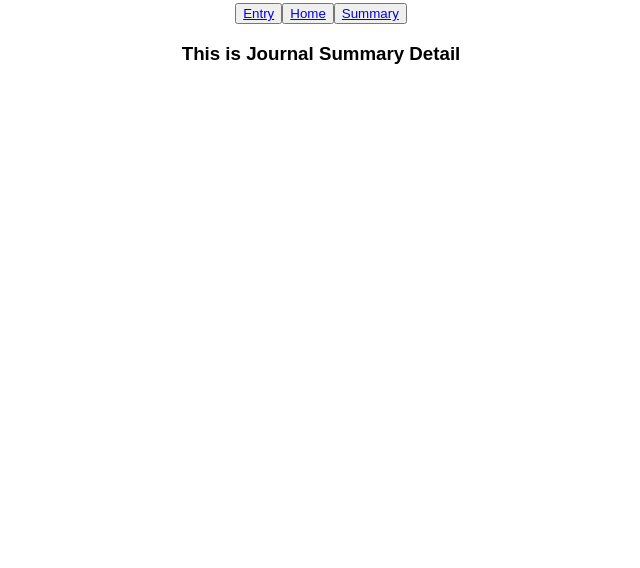
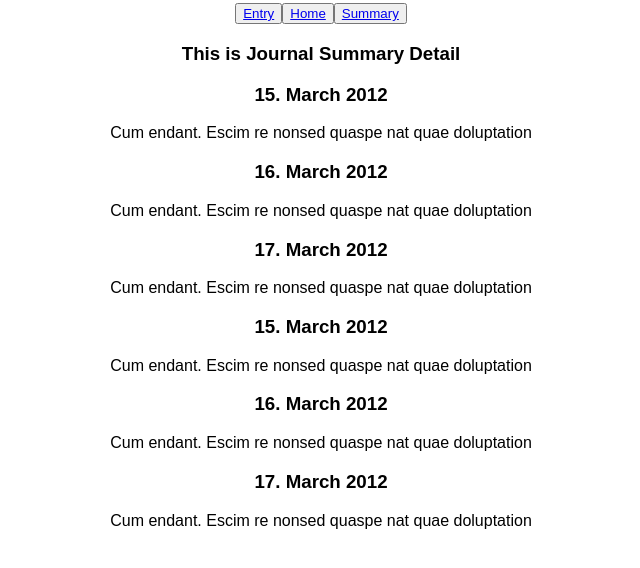
Before and after one commit to tobiball/mindmee, a React (Create React App) app in the folder my-app/: page /summary/JournalSummaryDetail in a window 1280 px wide. Shown: the top 568 px of the page, without its empty margins (319-959 px from the left). Built offline with nearby package versions, Linux system fonts and the light colour scheme.

Commit message:
Added placeholder on all sides

```diff
--- a/my-app/src/summary/JournalSummaryDetail.js
+++ b/my-app/src/summary/JournalSummaryDetail.js
@@ -2,6 +2,28 @@ export default function JournalSummaryDetail() {
     return (
         <div>
             <h3>This is Journal Summary Detail</h3>
+            <div>
+                <h3>15. March 2012</h3>
+                <p>Cum endant. Escim re nonsed quaspe nat quae doluptation</p>
+             </div>
+            <div>
+                <h3>16. March 2012</h3>
+                <p>Cum endant. Escim re nonsed quaspe nat quae doluptation</p>
+            </div>
+            <div>
+                <h3>17. March 2012</h3>
+                <p>Cum endant. Escim re nonsed quaspe nat quae doluptation</p>
+                <h3>15. March 2012</h3>
+                <p>Cum endant. Escim re nonsed quaspe nat quae doluptation</p>
+             </div>
+            <div>
+                <h3>16. March 2012</h3>
+                <p>Cum endant. Escim re nonsed quaspe nat quae doluptation</p>
+            </div>
+            <div>
+                <h3>17. March 2012</h3>
+                <p>Cum endant. Escim re nonsed quaspe nat quae doluptation</p>
+            </div>
         </div>
     )
 }
--- a/my-app/src/summary/MoodSummaryDetail.js
+++ b/my-app/src/summary/MoodSummaryDetail.js
@@ -2,6 +2,10 @@ export default function MoodSummaryDetail() {
     return (
         <div>
             <h3>This is Mood Summary Detail</h3>
+            <img src="/assets/img/radar_graph_placeholder.jpg" />
+            <img src="/assets/img/radar_graph_placeholder.jpg" />
+            <img src="/assets/img/radar_graph_placeholder.jpg" />
+            <img src="/assets/img/radar_graph_placeholder.jpg" />
         </div>
     )
 }
--- a/my-app/src/summary/TagsSummaryDetail.js
+++ b/my-app/src/summary/TagsSummaryDetail.js
@@ -1,7 +1,16 @@
+import '../Tags.css'
+
 export default function TagsSummaryDetail() {
     return (
         <div>
             <h3>This is Tags Summary Detail</h3>
+            <p className="myTags">Tag1</p>
+            <p className="myTags">Tag2</p>
+            <p className="myTags">Tag4</p>
+            <p className="myTags">Tag5</p>
+            <p className="myTags">Tag6</p>
+            <p className="myTags">Tag7</p>
+            <p className="myTags">Tag8</p>
         </div>
     )
 }
```
